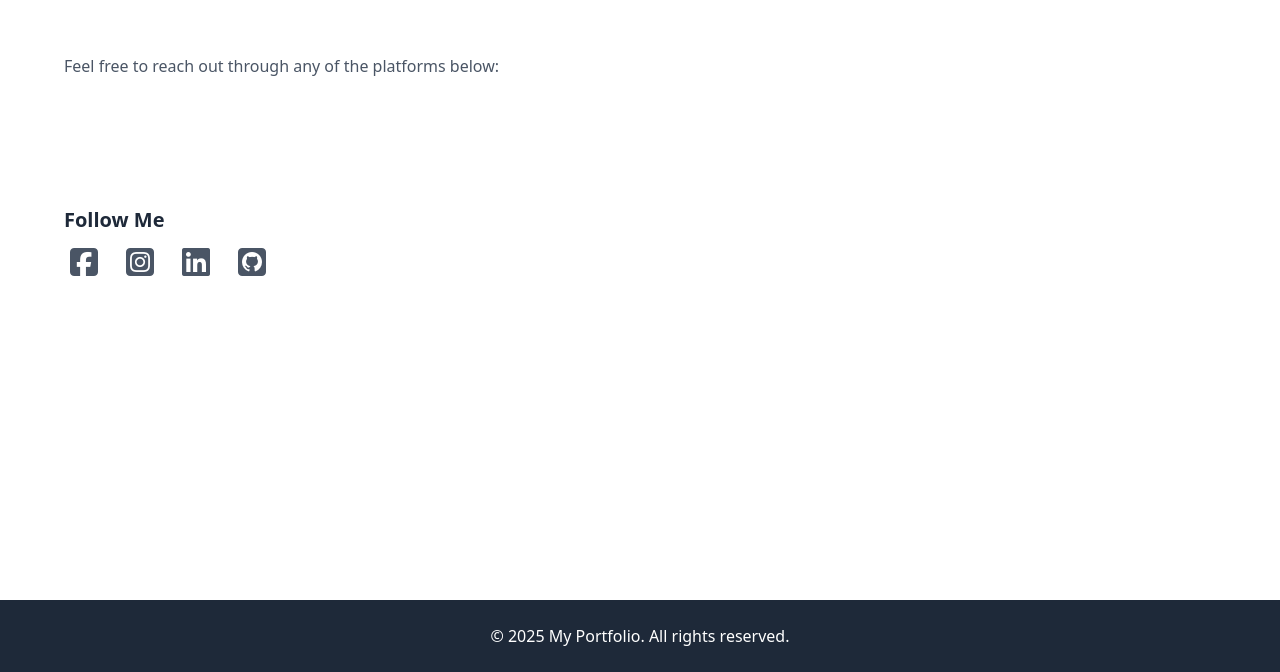
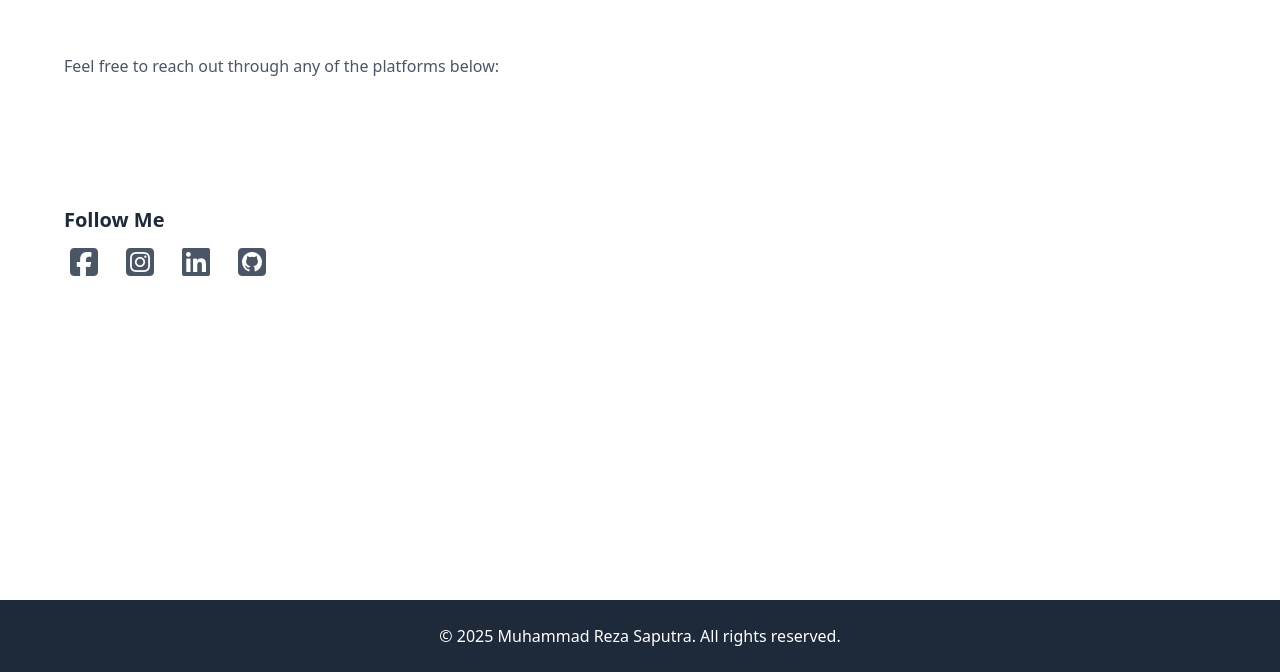
Before and after one commit to rizheez/portfolio-new, a Vue app: page / in a window 1280 px wide. Shown: the part 2170-2842 px from the top of the page. Built offline with nearby package versions, Linux system fonts and the light colour scheme; what vue3-scroll-spy would draw is missing.

Commit message:
Update footer to reflect the correct name of the author

```diff
--- a/src/components/Footer.vue
+++ b/src/components/Footer.vue
@@ -1,7 +1,7 @@
 <template>
   <footer class="bg-gray-800 text-white py-6">
     <div class="container mx-auto px-4 text-center">
-      <p>&copy; {{ year }} My Portfolio. All rights reserved.</p>
+      <p>&copy; {{ year }} Muhammad Reza Saputra. All rights reserved.</p>
     </div>
   </footer>
 </template>
```
